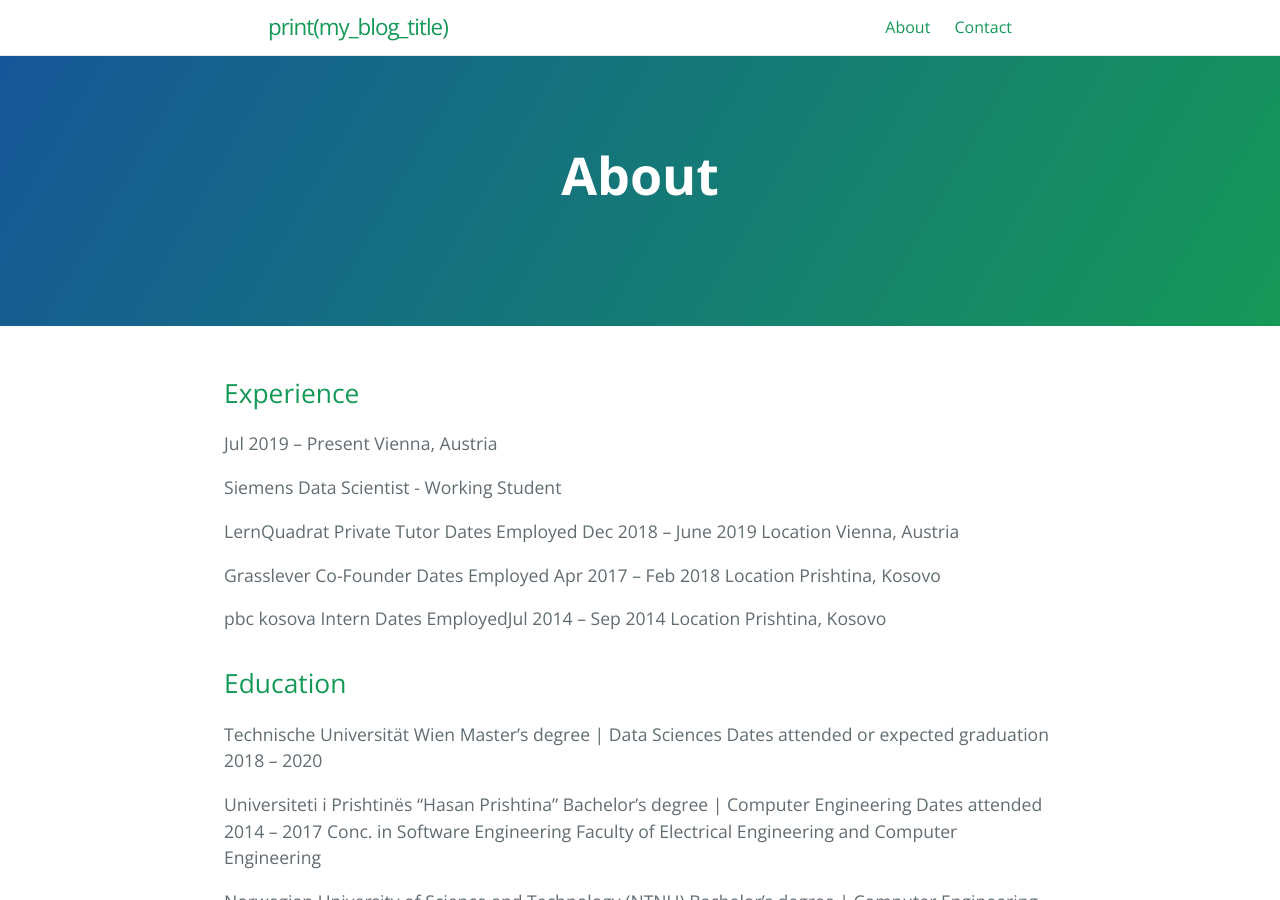
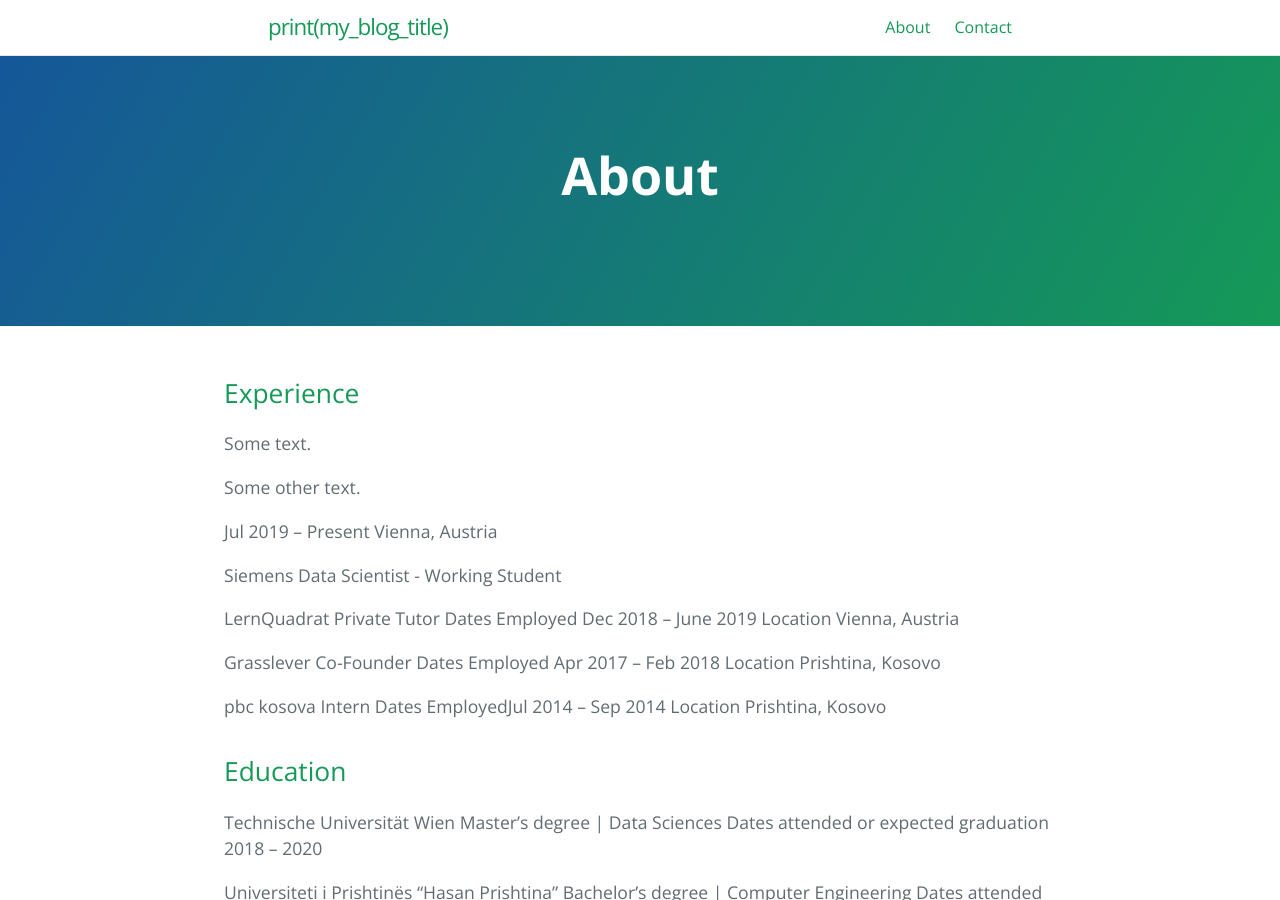
Before and after one commit to gentrexha/gentrexha.github.io, a Jekyll site: the page built from about.md, in a window 1280 px wide and 900 px high. Built offline with Jekyll 4.4.1, drawn with Linux system fonts in a browser that asks for light colours.

Commit message:
Playing around with bootstrap.

```diff
--- a/about.md
+++ b/about.md
@@ -4,6 +4,15 @@ title: About
 permalink: /about/
 ---
 ## Experience
+
+<div class="row">
+<div class="col-md-8" markdown="1">
+Some text.
+</div>
+<div class="col-md-4" markdown="1">
+Some other text.
+</div>
+</div>
 
 <div class="row">
 <div class="col-md-3">
```
